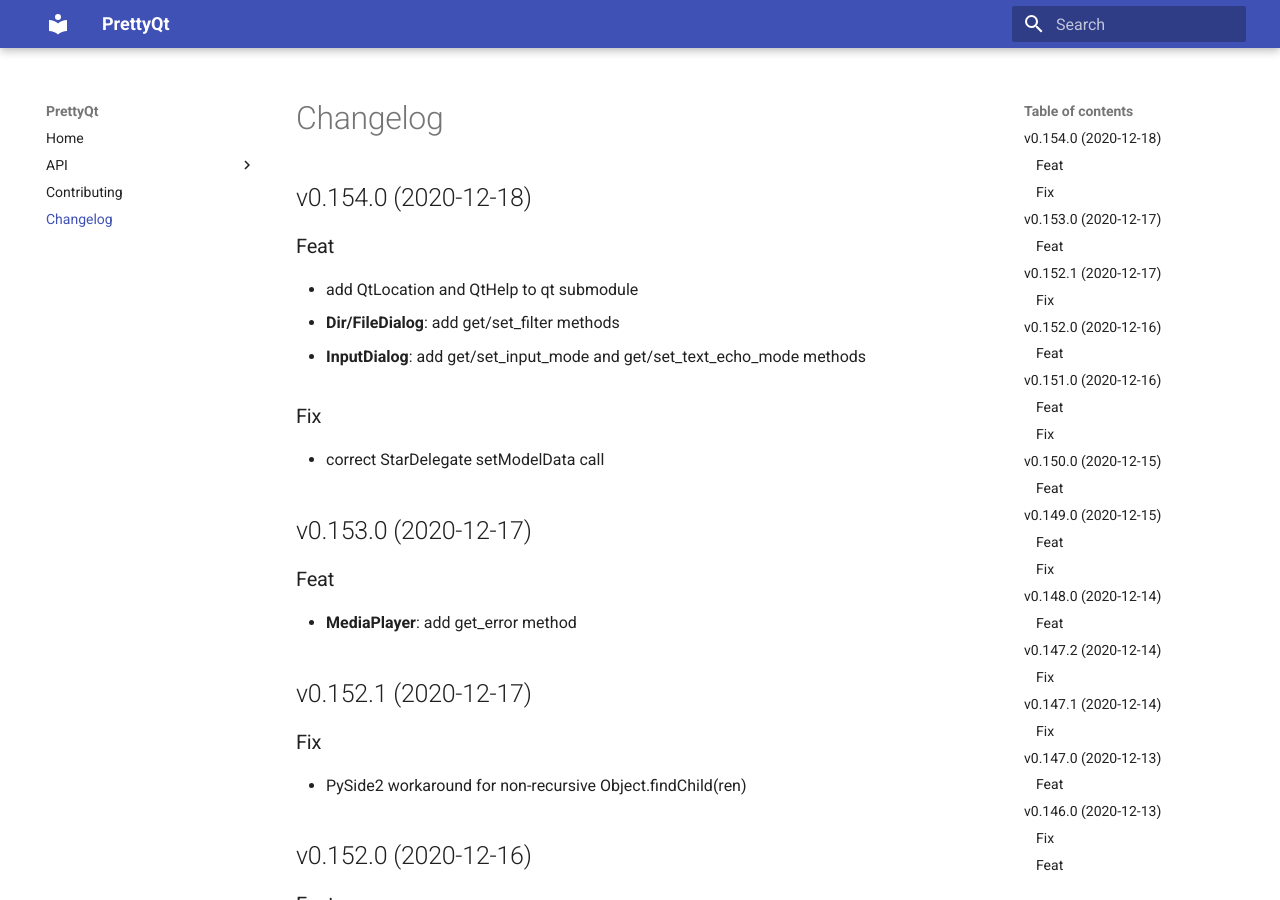
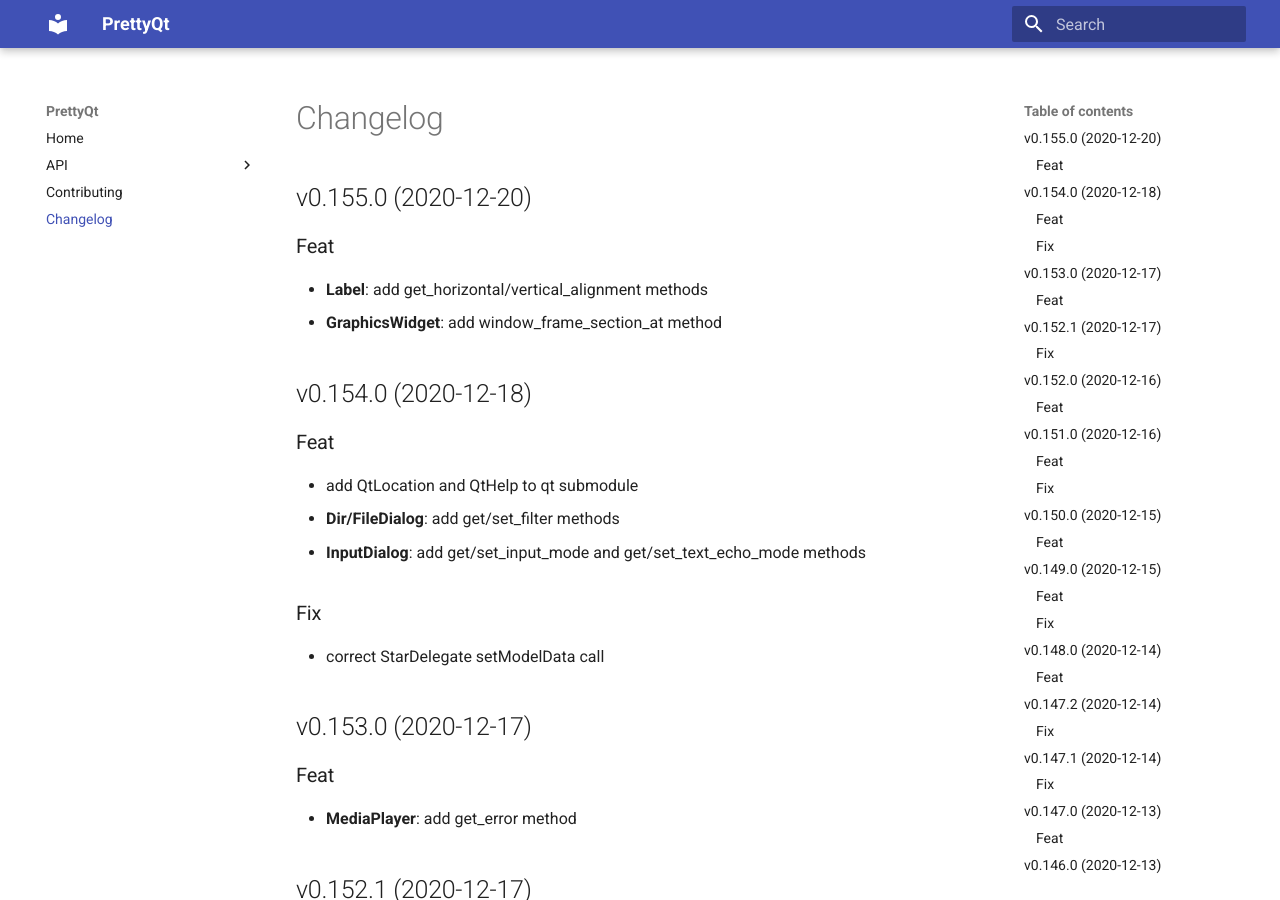
Before and after one commit to phil65/PrettyQt, an MkDocs documentation site: the page built from docs/changelog.md, in a window 1280 px wide and 900 px high. Built offline with MkDocs 1.6.1 and Material for MkDocs 9.7.7, drawn with Linux system fonts in a browser that asks for light colours.

Commit message:
bump: version 0.154.0 → 0.155.0

```diff
--- a/docs/changelog.md
+++ b/docs/changelog.md
@@ -1,3 +1,10 @@
+## v0.155.0 (2020-12-20)
+
+### Feat
+
+- **Label**: add get_horizontal/vertical_alignment methods
+- **GraphicsWidget**: add window_frame_section_at method
+
 ## v0.154.0 (2020-12-18)
 
 ### Feat
--- a/prettyqt/__init__.py
+++ b/prettyqt/__init__.py
@@ -2,7 +2,7 @@
 
 __author__ = """Philipp Temminghoff"""
 __email__ = "phil65@kodi.tv"
-__version__ = "0.154.0"
+__version__ = "0.155.0"
 
 
 def debug():
--- a/pyproject.toml
+++ b/pyproject.toml
@@ -1,6 +1,6 @@
 [tool.poetry]
 name = "PrettyQt"
-version = "0.154.0"
+version = "0.155.0"
 description = "A pythonic layer on top of qtpy"
 readme = 'docs/index.md'
 repository = "https://github.com/phil65/prettyqt"
@@ -133,7 +133,7 @@ exclude = '''
 '''
 [tool.commitizen]
 name = "cz_conventional_commits"
-version = "0.154.0"
+version = "0.155.0"
 tag_format = "v$version"
 version_files = [
     "prettyqt/__init__.py:__version__",
--- a/setup.py
+++ b/setup.py
@@ -37,6 +37,6 @@ setup(
     packages=find_packages(),
     test_suite="tests",
     url="https://github.com/phil65/prettyqt",
-    version="0.154.0",
+    version="0.155.0",
     zip_safe=False,
 )
```
Also changed, not shown: CHANGELOG.md (+7 -0 lines).
